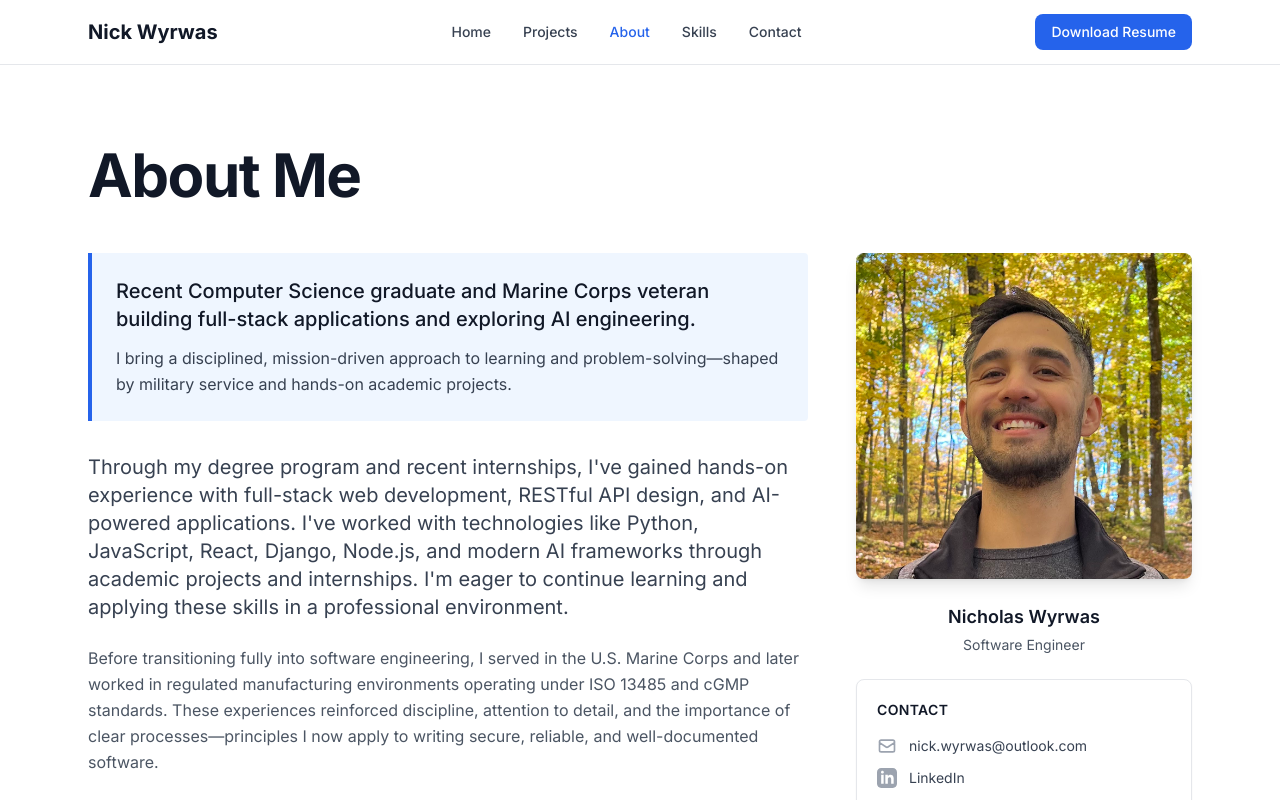
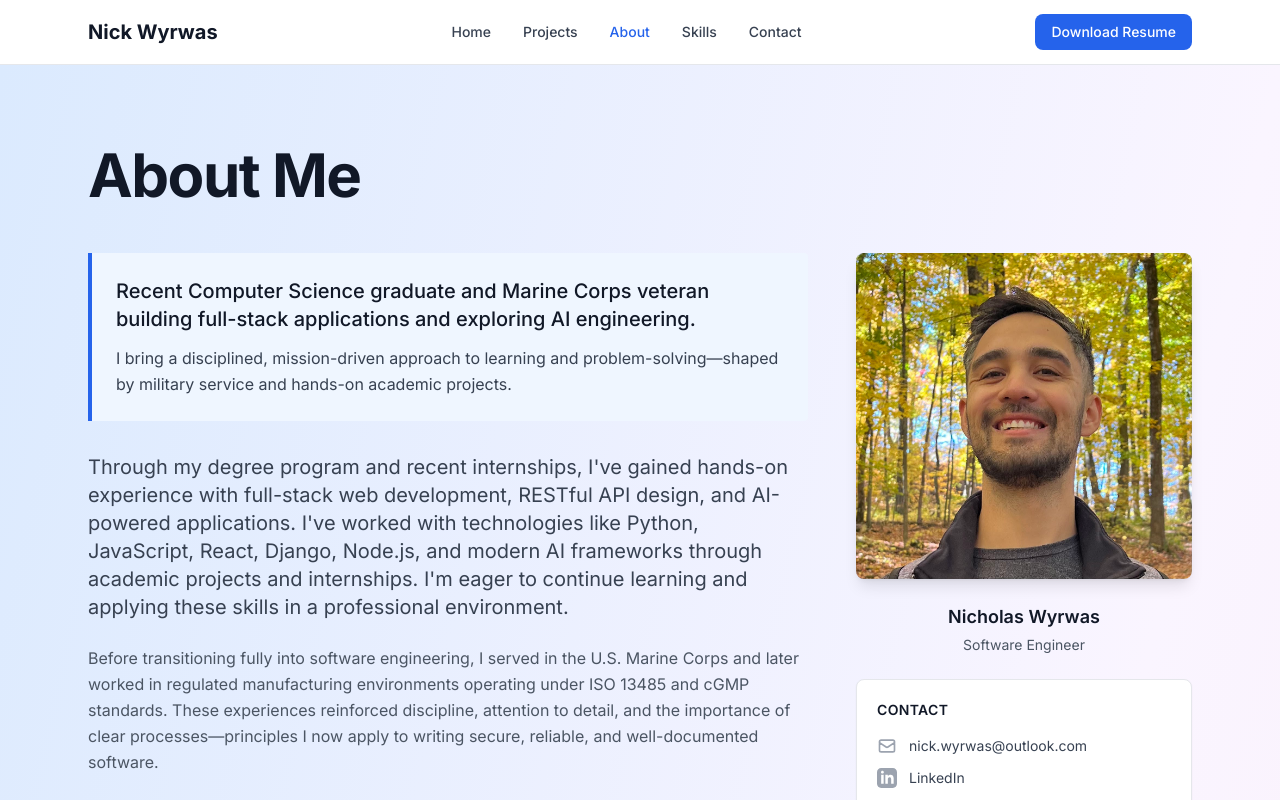
Before and after one commit to nwyrwas/Portfolio, a Next.js app: page /about in a window 1280 px wide. Shown: the top 800 px of the page. Built offline with nearby package versions, Linux system fonts and the light colour scheme.

Commit message:
background changes

```diff
--- a/app/about/page.tsx
+++ b/app/about/page.tsx
@@ -10,11 +10,9 @@ export const metadata: Metadata = {
 export default function AboutPage() {
   return (
     <>
-      <Section className="pt-20 relative overflow-hidden">
+      <Section background="none" className="pt-20 relative overflow-hidden">
         {/* Mesh Gradient Background */}
         <div className="absolute inset-0 bg-gradient-to-br from-blue-100 via-purple-50 to-pink-100 -z-10"></div>
-        {/* Glassmorphism Overlay */}
-        <div className="absolute inset-0 backdrop-blur-[100px] -z-10"></div>
         <div className="max-w-6xl">
           <h1 className="heading-1 mb-12">About Me</h1>
 
--- a/app/contact/page.tsx
+++ b/app/contact/page.tsx
@@ -32,11 +32,9 @@ export default function ContactPage() {
 
   return (
     <>
-      <Section className="pt-20 relative overflow-hidden">
+      <Section background="none" className="pt-20 relative overflow-hidden">
         {/* Mesh Gradient Background */}
         <div className="absolute inset-0 bg-gradient-to-br from-blue-100 via-purple-50 to-pink-100 -z-10"></div>
-        {/* Glassmorphism Overlay */}
-        <div className="absolute inset-0 backdrop-blur-[100px] -z-10"></div>
         <div className="max-w-4xl mx-auto">
           <div className="mb-12 text-center">
             <h1 className="heading-1 mb-6">Let's Talk</h1>
--- a/app/page.tsx
+++ b/app/page.tsx
@@ -10,11 +10,9 @@ export default function Home() {
   return (
     <>
       {/* Hero Section */}
-      <Section className="pt-20 md:pt-32 relative overflow-hidden">
+      <Section background="none" className="pt-20 md:pt-32 relative overflow-hidden">
         {/* Mesh Gradient Background */}
         <div className="absolute inset-0 bg-gradient-to-br from-blue-100 via-purple-50 to-pink-100 -z-10"></div>
-        {/* Glassmorphism Overlay */}
-        <div className="absolute inset-0 backdrop-blur-[100px] -z-10"></div>
         <div className="max-w-4xl">
           <div className="inline-block mb-4 px-4 py-2 bg-primary-50 text-primary-700 rounded-full text-sm font-semibold">
             Computer Science Graduate • USMC Veteran
--- a/app/projects/page.tsx
+++ b/app/projects/page.tsx
@@ -12,11 +12,9 @@ export const metadata: Metadata = {
 export default function ProjectsPage() {
   return (
     <>
-      <Section className="pt-20 relative overflow-hidden">
+      <Section background="none" className="pt-20 relative overflow-hidden">
         {/* Mesh Gradient Background */}
         <div className="absolute inset-0 bg-gradient-to-br from-blue-100 via-purple-50 to-pink-100 -z-10"></div>
-        {/* Glassmorphism Overlay */}
-        <div className="absolute inset-0 backdrop-blur-[100px] -z-10"></div>
         <div className="max-w-3xl mb-16">
           <h1 className="heading-1 mb-6">Projects & Case Studies</h1>
           <p className="body-large">
--- a/app/skills/page.tsx
+++ b/app/skills/page.tsx
@@ -172,11 +172,9 @@ const skillCategories = [
 export default function SkillsPage() {
   return (
     <>
-      <Section className="pt-20 relative overflow-hidden">
+      <Section background="none" className="pt-20 relative overflow-hidden">
         {/* Mesh Gradient Background */}
         <div className="absolute inset-0 bg-gradient-to-br from-blue-100 via-purple-50 to-pink-100 -z-10"></div>
-        {/* Glassmorphism Overlay */}
-        <div className="absolute inset-0 backdrop-blur-[100px] -z-10"></div>
         <div className="max-w-4xl mb-12">
           <h1 className="heading-1 mb-6">Skills & Expertise</h1>
           <p className="body-large mb-6">
--- a/components/Section.tsx
+++ b/components/Section.tsx
@@ -3,7 +3,7 @@ import { ReactNode } from "react";
 interface SectionProps {
   children: ReactNode;
   className?: string;
-  background?: "white" | "gray";
+  background?: "white" | "gray" | "none";
   spacing?: "default" | "small";
   id?: string;
 }
@@ -15,7 +15,7 @@ export default function Section({
   spacing = "default",
   id,
 }: SectionProps) {
-  const bgStyles = background === "gray" ? "bg-gray-50" : "bg-white";
+  const bgStyles = background === "gray" ? "bg-gray-50" : background === "none" ? "" : "bg-white";
   const spacingStyles = spacing === "small" ? "section-spacing-sm" : "section-spacing";
 
   return (
```
